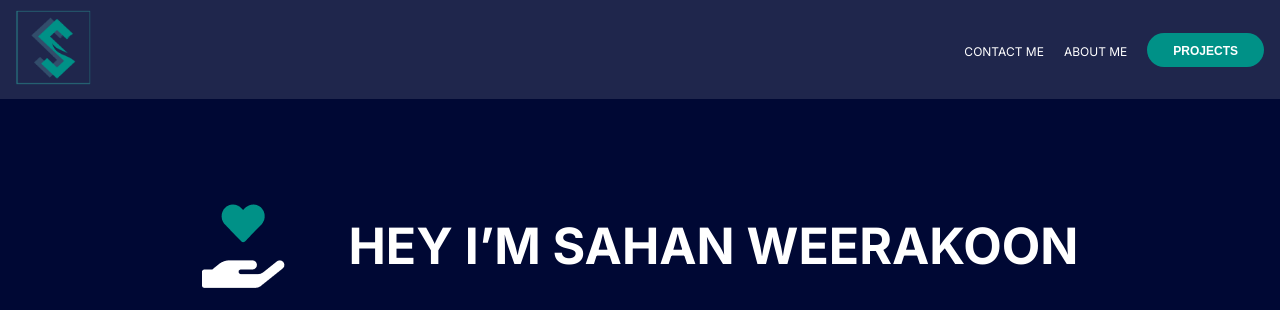
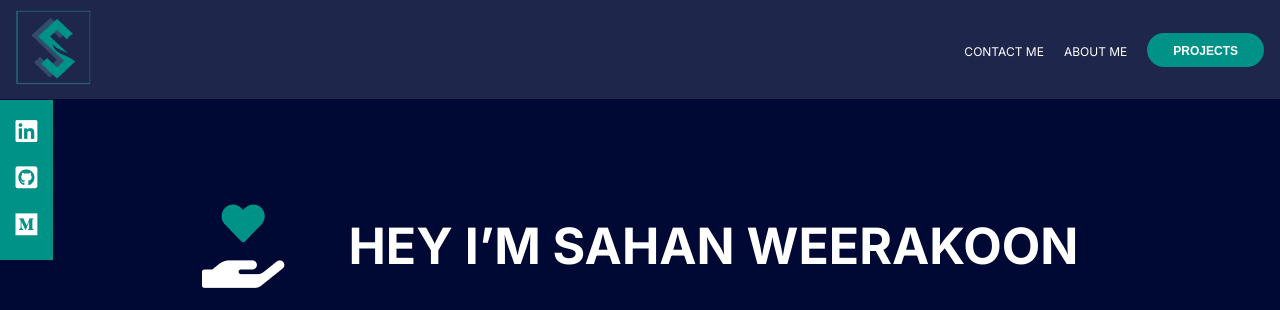
Before and after one commit to SahanNimeshWeerakoon/sahan-weerakoon, a Next.js app: page / in a window 1280 px wide. Shown: the top 310 px of the page. Built offline with nearby package versions, Linux system fonts and the light colour scheme.

Commit message:
initiate projects

```diff
--- a/app/page.tsx
+++ b/app/page.tsx
@@ -2,6 +2,7 @@
 import { useState } from "react";
 import NavBar from "./components/Navbar";
 import Banner from "./components/Banner";
+import SocialMediaList from "./components/SocialMediaList";
 
 export default function Home() {
   const [ socialMediaList ] = useState([
@@ -15,6 +16,7 @@ export default function Home() {
     <main>
       <NavBar toggleContactModal={() => {setModalStatus(status => !status)}} />
       <Banner />
+      <SocialMediaList list={socialMediaList} />
     </main>
   )
 }
--- a/app/styles/socialMediaList.scss
+++ b/app/styles/socialMediaList.scss
@@ -9,6 +9,6 @@
     top: 6.25rem;
     .SocialMediaIcon {
         display: block;
-        margin-bottom: 1.25;
+        padding-bottom: 1.25rem;
     }
 }
```
Also changed, not shown: app/components/Projects.tsx (added).
